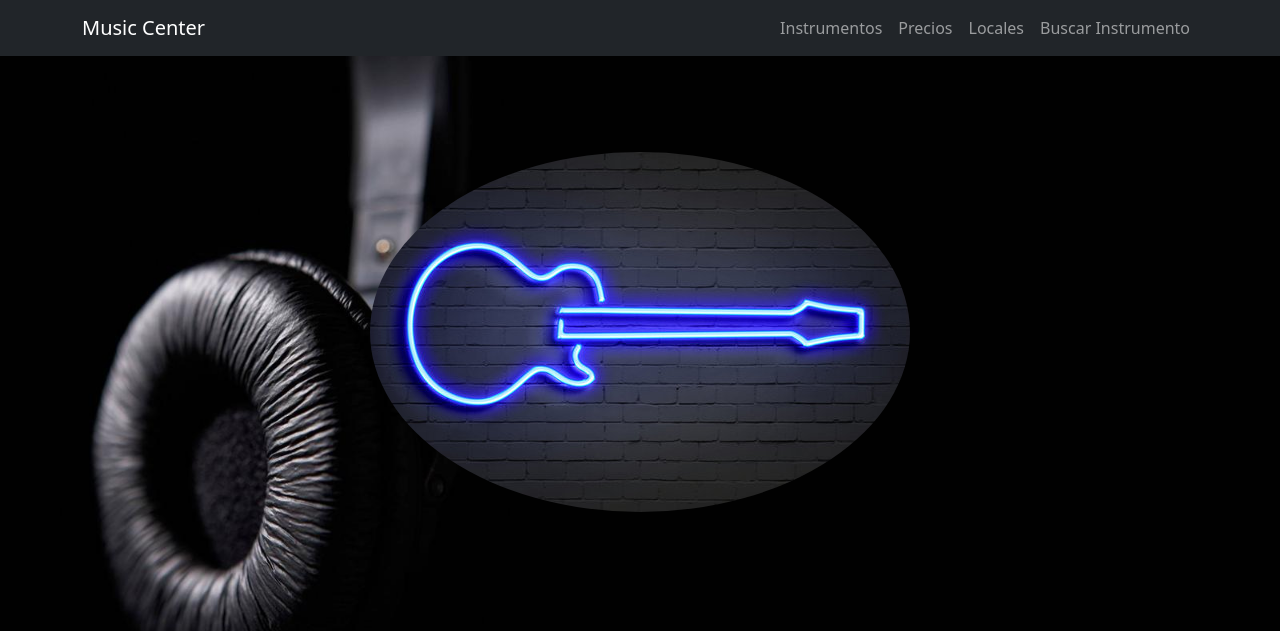
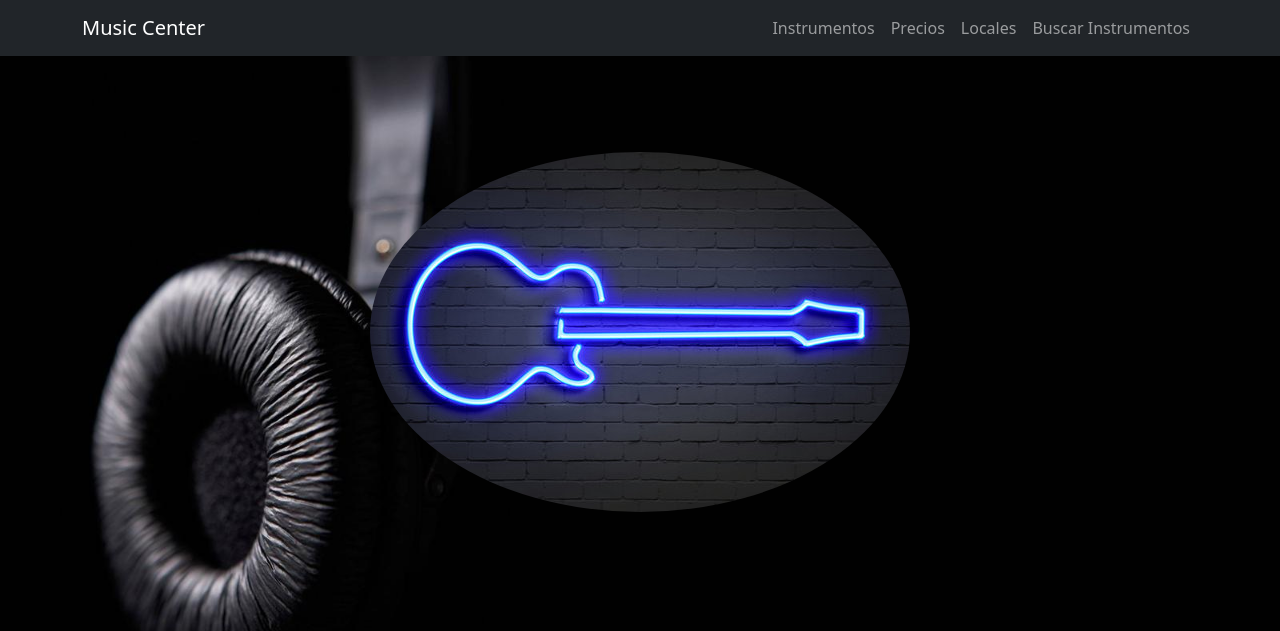
Before and after one commit to cheloburgue/tercera-pre-entrega-burgueno, a Django app: template AppCoder/templates/AppCoder/padre.html in a window 1280 px wide. Shown: the top 631 px of the page. Run offline with Django 3.2, Linux system fonts and the light colour scheme; the template is opened without the code that fills it, so the values that code supplies are empty; some libraries are stand-ins or nearby versions.

Commit message:
Update button

```diff
--- a/AppCoder/templates/AppCoder/instrumentos.html
+++ b/AppCoder/templates/AppCoder/instrumentos.html
@@ -2,7 +2,7 @@
 
 {% load static %}
 
-{% block titulo %} PAGINA DE INSTRUMENTOS {% endblock %}
+{% block titulo %} Nuestros Instrumentos {% endblock %}
 
 {% block contenido_que_cambia %}
     <h1>INSTRUMENTOS</h1>
--- a/AppCoder/templates/AppCoder/padre.html
+++ b/AppCoder/templates/AppCoder/padre.html
@@ -23,7 +23,7 @@
                         <li class="nav-item"><a class="nav-link" href="{% url 'instrumentos' %}">Instrumentos</a></li>
                         <li class="nav-item"><a class="nav-link" href="{% url 'precios' %}">Precios</a></li>
                         <li class="nav-item"><a class="nav-link" href="{% url 'locales' %}">Locales</a></li>
-                        <li class="nav-item"><a class="nav-link" href="{% url 'buscarInstrumento' %}">Buscar Instrumento</a></li>
+                        <li class="nav-item"><a class="nav-link" href="{% url 'buscarInstrumento' %}">Buscar Instrumentos</a></li>
                     </ul>
                 </div>
             </div>
```
